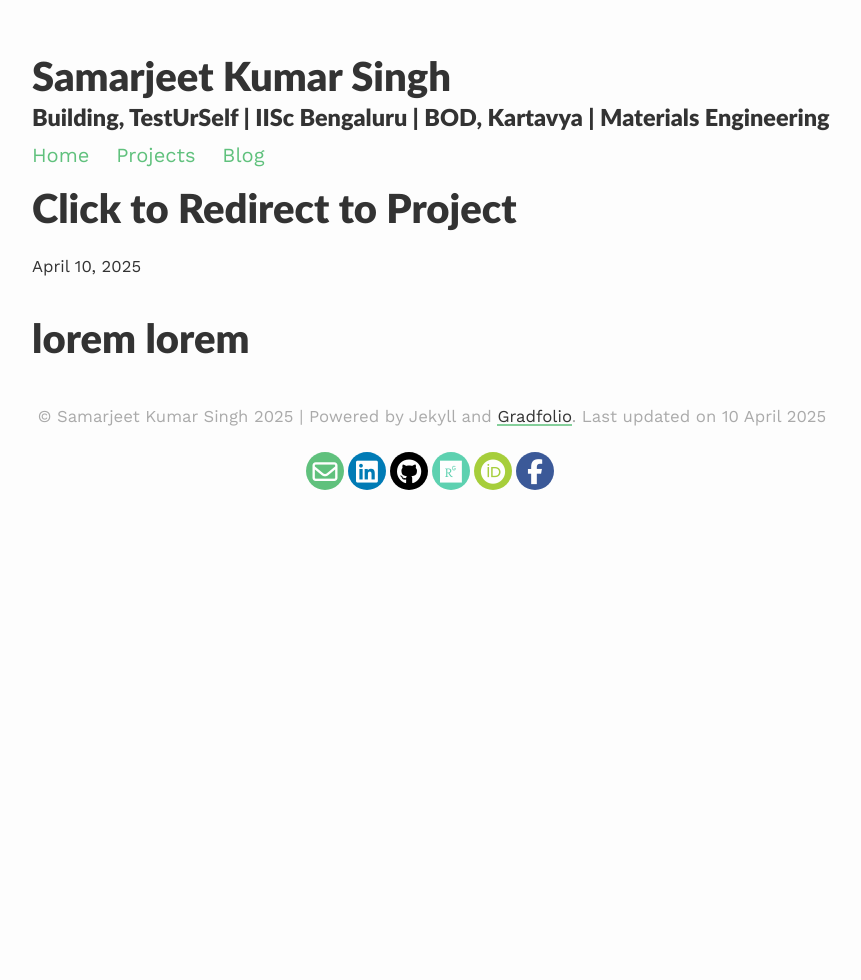
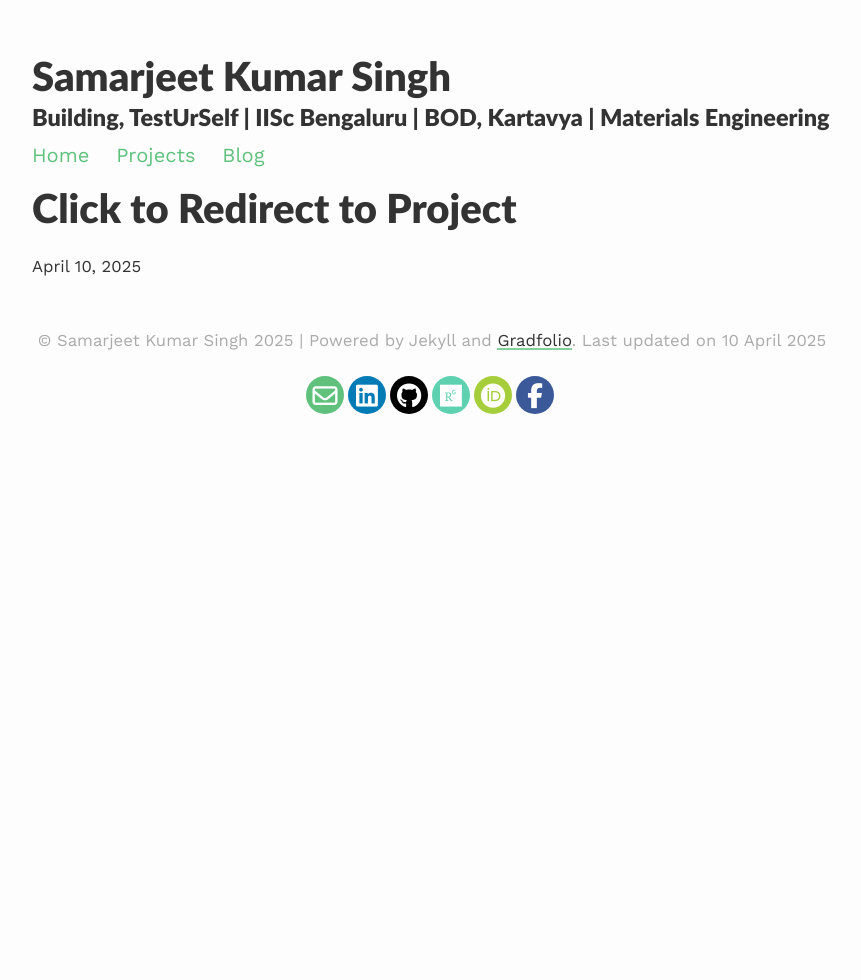
Before and after one commit to Samarjeetkumarsingh/Metallurgy, a Jekyll site: the page built from _projects/redirect.md, in a window 1280 px wide. Shown: the whole page, without its empty margins (208-1069 px from the left). Built offline with Jekyll 4.4.1, drawn with Linux system fonts in a browser that asks for light colours.

Commit message:
Update post.html

```diff
--- a/_layouts/post.html
+++ b/_layouts/post.html
@@ -3,7 +3,6 @@ layout: default
 ---
 <h1 class="post-headline">{{page.title}}</h1>
 <p class="meta"><small>{{page.date | date: '%B %d, %Y'}}</small></p>
-<h1 class="post-headline">lorem lorem</h1>
 {{content}}
 
 <!-- Comments only for posts -->
```
